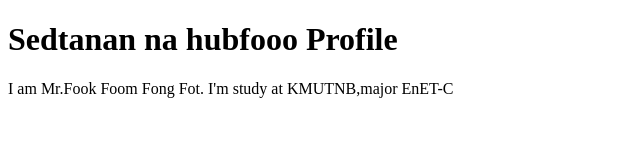
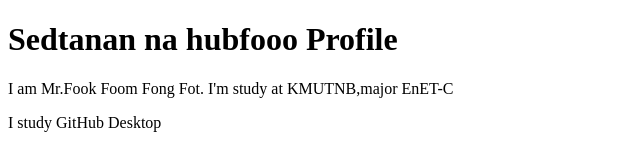
Before and after one commit to NIRVXSH/Github-desktop-tutorial, a plain HTML site: page index.html in a window 1280 px wide. Shown: the whole page, without its empty margins (0-640 px from the left). Drawn offline with Linux system fonts and the light colour scheme.

Commit message:
Add some text
add some text

```diff
--- a/index.html
+++ b/index.html
@@ -10,6 +10,7 @@
 <body>
     <h1>Sedtanan na hubfooo Profile</h1>
     <p>I am Mr.Fook Foom Fong Fot. I'm study at KMUTNB,major EnET-C</p>
+    <p>I study GitHub Desktop</p>
 </body>
 
 </html>
```
